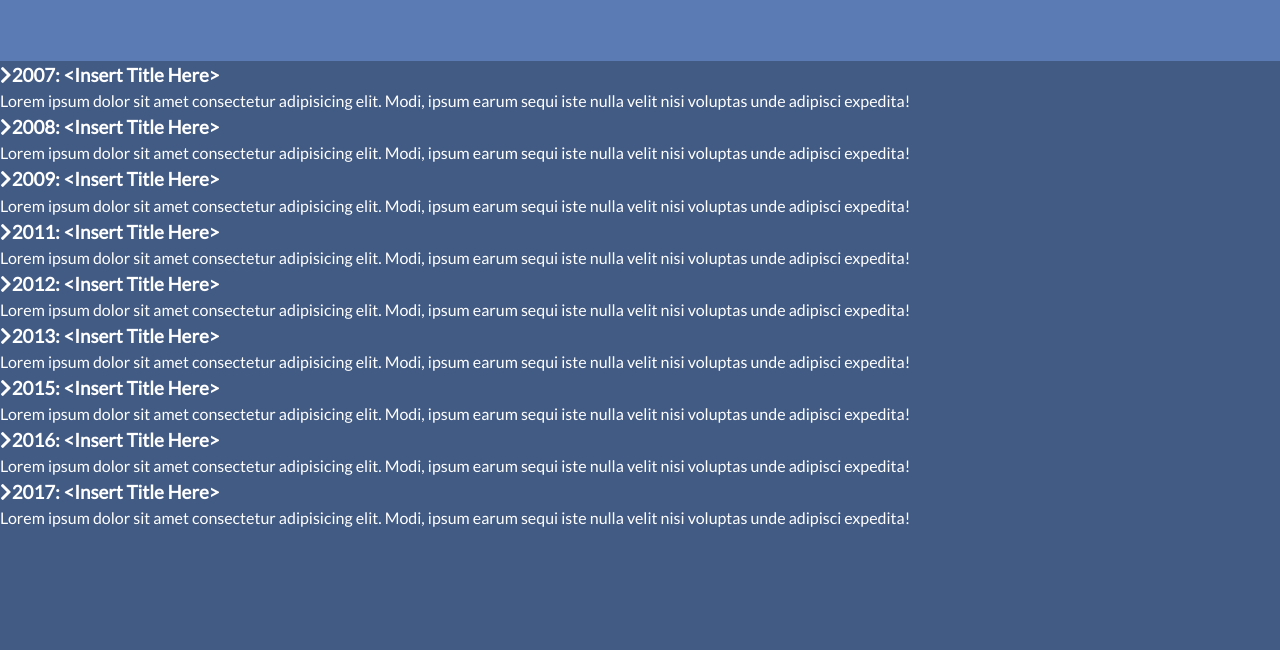
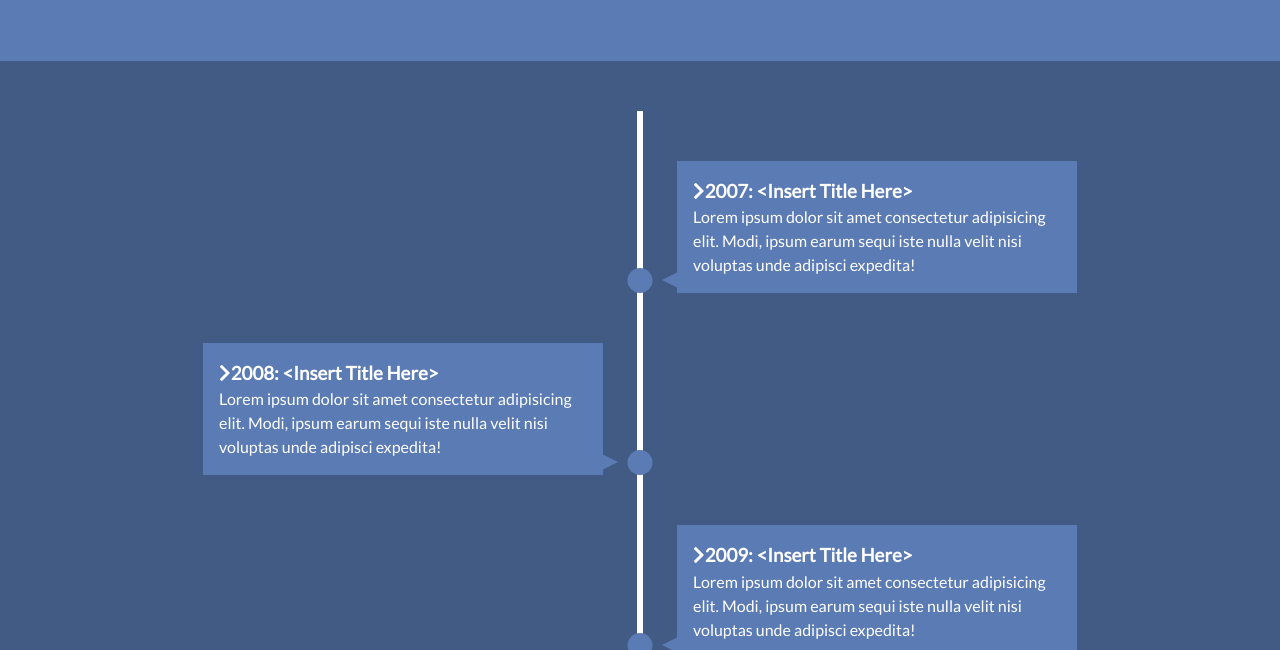
Before and after one commit to gwalchmei151/udemy-tutorial-knowledge-timeline, a plain HTML site: page index.html in a window 1280 px wide. Shown: the part 150-800 px from the top of the page. Drawn offline with Linux system fonts and the light colour scheme.

Commit message:
styled timeline and used border properties to create arrows

```diff
--- a/style.css
+++ b/style.css
@@ -38,3 +38,80 @@ body {
 h1 {
   font-size: 2.3rem;
 }
+
+#timeline ul {
+  background: var(--primary-color);
+  padding: 50px 0;
+}
+
+/* Create Middle Line */
+
+#timeline ul li {
+  list-style: none;
+  position: relative;
+  width: 6px;
+  margin: 0 auto;
+  padding-top: 50px;
+  background: #fff;
+}
+
+/* Boxes */
+
+#timeline ul li div {
+  position: relative;
+  bottom: 0;
+  width: 400px;
+  padding: 1rem;
+  background: var(--secondary-color);
+  transition: all 0.5s ease-in-out;
+}
+
+/* Right side */
+#timeline ul li:nth-child(odd) div {
+  left: 40px;
+}
+
+/* Left side */
+#timeline ul li:nth-child(even) div {
+  /* right: 434px; */
+  left: -434px;
+}
+
+/* Dots */
+#timeline ul li::after {
+  content: "";
+  position: absolute;
+  left: 50%;
+  bottom: 0;
+  width: 25px;
+  height: 25px;
+  background: var(--secondary-color);
+  transform: translateX(-50%);
+  border-radius: 50%;
+  transition: background 0.5s ease-in-out;
+}
+
+/* Arrows base */
+
+#timeline div::before {
+  content: "";
+  position: absolute;
+  bottom: 5px;
+  width: 0;
+  height: 0;
+  border-style: solid;
+}
+
+/* Right side arrows */
+#timeline ul li:nth-child(odd) div::before {
+  left: -15px;
+  border-width: 8px 16px 8px 0px;
+  border-color: transparent var(--secondary-color) transparent transparent;
+}
+
+/* Left side arrows */
+#timeline ul li:nth-child(even) div::before {
+  right: -15px;
+  border-width: 8px 0px 8px 16px;
+  border-color: transparent transparent transparent var(--secondary-color);
+}
```
